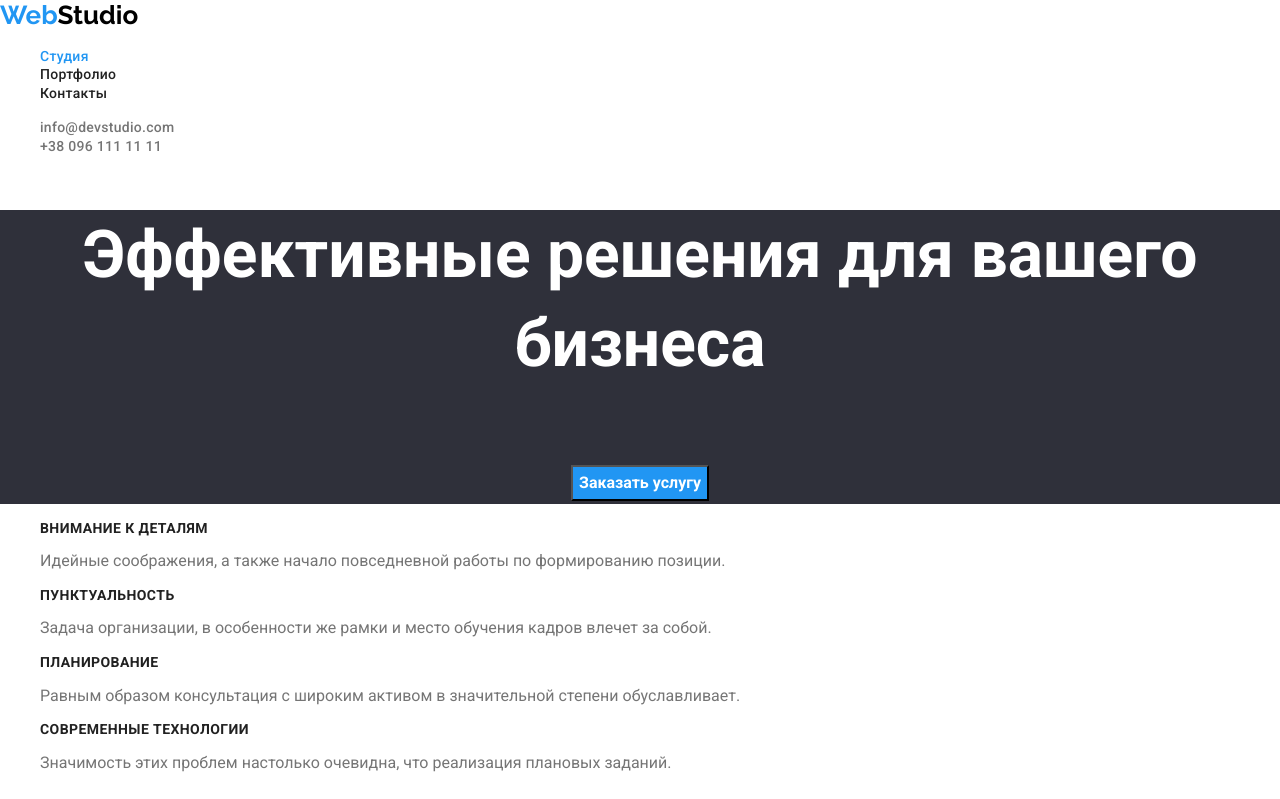
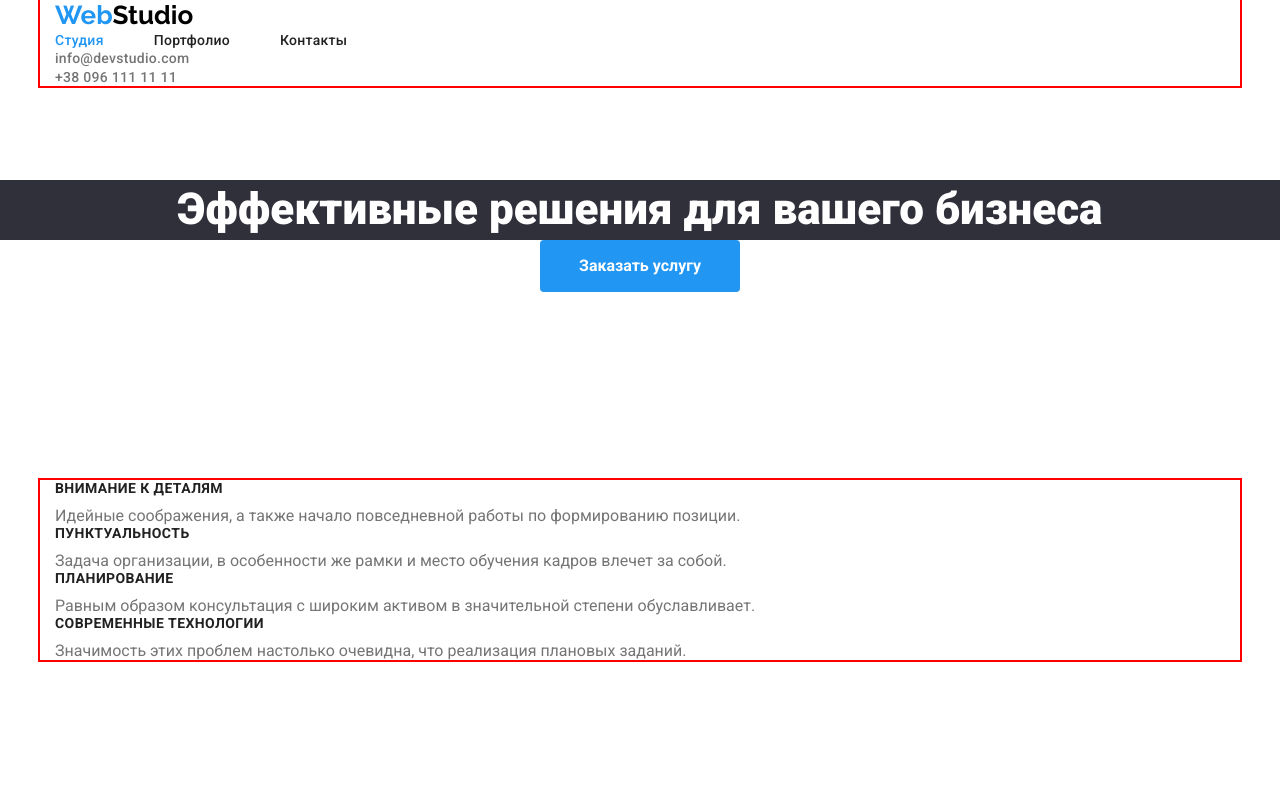
Before and after one commit to Vira-Lishchuk/goit-markup-hw-03, a plain HTML site: page index.html in a window 1280 px wide. Shown: the top 799 px of the page. Drawn offline with nearby package versions, Linux system fonts and the light colour scheme.

Commit message:
margin paddins added

```diff
--- a/index.html
+++ b/index.html
@@ -16,31 +16,36 @@
 <body class="page">
 
     <!--Company info section-->
+
     <header class="header">
+        <div class="container">
         <nav class="navigation">
         <a href="./" class="site-logo link"><span class="logo-blue link">Web</span>Studio</a>
         <ul class="site-nav list">
-            <li><a href="./index.html" class="site-nav-link link current">Студия</a></li>
-            <li><a href="./portfolio.html" class="site-nav-link link">Портфолио</a></li>
-            <li><a href="" class="site-nav-link link">Контакты</a></li>
+            <li class="item"><a href="./index.html" class="site-nav-link link current">Студия</a></li>
+            <li class="item"><a href="./portfolio.html" class="site-nav-link link">Портфолио</a></li>
+            <li class="item"><a href="" class="site-nav-link link">Контакты</a></li>
         </ul>
         </nav>
         <ul class="contact-nav list">
             <li><a href="mailto:info@devstudio.com" class="contact-nav-item link">info@devstudio.com</a></li>
             <li><a href="+380961111111" class="contact-nav-item link">+38 096 111 11 11</a></li>
         </ul>
+        </div>
     </header>
+
 
     <!--Main section-->
 <main>
     <!--Hero-->
-    <section class="hero-title">
-        <h1>Эффективные решения для вашего бизнеса</h1>
+    <section  class="hero section">
+        <h1  class="hero-title">Эффективные решения для вашего бизнеса</h1>
         <button type="button" class="button">Заказать услугу</button>
     </section>
 
     <!--Our Benefits-->
-    <section class="benefits">
+    <section class="benefits section">
+        <div class="container">
         <ul class="benefits-title list">
             <li>
             <h3 class="benefits-title-list">Внимание к деталям</h3>
@@ -59,22 +64,26 @@
             <p class="betefits-content">Значимость этих проблем настолько очевидна, что реализация плановых заданий.</p>
         </li>
         </ul>
+        </div>
     </section>
 
 
 
         <!--What we do-->
-        <section class="our-work">
+        <section class="our-work section">
+            <div class="container">
         <h2 class="title">Чем мы занимаемся</h2>
         <ul class="work-image list" >
             <li><img src="./image/box1.jpg" alt="Работа с компьютером" width="370" class="section-title"></li>
             <li><img src="./image/box2.jpg" alt="Работа с телефоном" width="370" class="section-title"></li>
             <li><img src="./image/box3.jpg" alt="Работа с планшетом" width="370" class="section-title"></li>
         </ul>
+        </div>
     </section>
 
     <!--Our team-->
-    <section class="team">
+    <section class="team section">
+        <div class="container">
         <h2 class="title">Наша команда</h2>
         <ul class="team list">
             <li>
@@ -98,12 +107,14 @@
                 <p lang="en">UI Designer</p>
             </li>
         </ul>
+        </div>
     </section>
 </main>
 
 <!--Footer-->
 <footer class="footer">
     <!--Company Contacts-->
+    <div class="container">
     <a href="./index.html" class="footer-logo link"><span class="logo-blue">Web</span>Studio</a>
         <address >
         <a href="https://goo.gl/maps/cJGYPFcAXHMfUzg28" target="_blank" rel="noopener noreferrer" class="address-map link">г. Киев, пр-т Леси Украинки, 26</a>
@@ -114,6 +125,7 @@
                 </li>
             </ul>
         </address>
+        </div>
 </footer>
 </body>
 </html>
--- a/scc/style.css
+++ b/scc/style.css
@@ -5,11 +5,38 @@
   --primary-white-color: #ffff;
 }
 
+p,
+h1,
+h2,
+h3,
+h4,
+h5,
+h6 {
+  margin-top: 0;
+  margin-bottom: 0;
+}
+
+ul {
+  margin-top: 0;
+  margin-bottom: 0;
+  padding-left: 0;
+}
 body {
   font-family: "Roboto", sans-serif;
-  color: #757575;
+  color: #dbd1d1;
+}
+
+.container {
+  margin: 0 auto;
+  width: 1200px;
+  padding-left: 15px;
+  padding-right: 15px;
+  outline: 2px solid red;
 }
 .list {
+  padding: 0;
+  margin-top: 0;
+  margin-bottom: 0;
   list-style: none;
 }
 
@@ -20,7 +47,13 @@
   color: var(--primary-text-color);
 }
 
+.section {
+  padding-top: 94px;
+  padding-bottom: 94px;
+}
 .title {
+  margin-top: 0;
+  margin-bottom: 50px;
   font-weight: 700;
   font-size: 36px;
   line-height: 1, 66;
@@ -48,6 +81,17 @@
   font-weight: 700;
   font-size: 26px;
   line-height: 1.19;
+}
+.site-nav {
+  display: flex;
+}
+
+.site-nav .item {
+  margin-right: 50px;
+}
+
+.site-nav .item:last-child {
+  margin-right: 0;
 }
 
 .site-nav .site-nav-link {
@@ -78,16 +122,24 @@
 }
 
 /*-------------------Main--------- */
+.hero {
+  text-align: center;
+}
 .hero-title {
+  margin-top: 0;
   font-weight: 900;
   font-size: 44px;
   line-height: 1.36;
-  text-align: center;
   color: #ffff;
   background-color: #2f303a;
 }
 
 .button {
+  border: 1px solid transparent;
+  text-align: center;
+  min-width: 200px;
+  padding: 10px 32px;
+  border-radius: 4px;
   font-weight: 700;
   font-size: 16px;
   line-height: 1.87;
@@ -100,7 +152,10 @@
 }
 
 /* -------------Benefits--------- */
+
 .benefits-title-list {
+  margin-top: 0;
+  margin-bottom: 10px;
   font-size: 14px;
   line-height: 1.19;
   letter-spacing: 0.03em;
@@ -113,6 +168,11 @@
   line-height: 1.7;
   letter-spacing: 0.03em;
   color: var(--primary-text-color);
+}
+
+/*----- Our work------- */
+.our-work {
+  margin-top: 0;
 }
 
 /* --------Our Team----------- */
```
